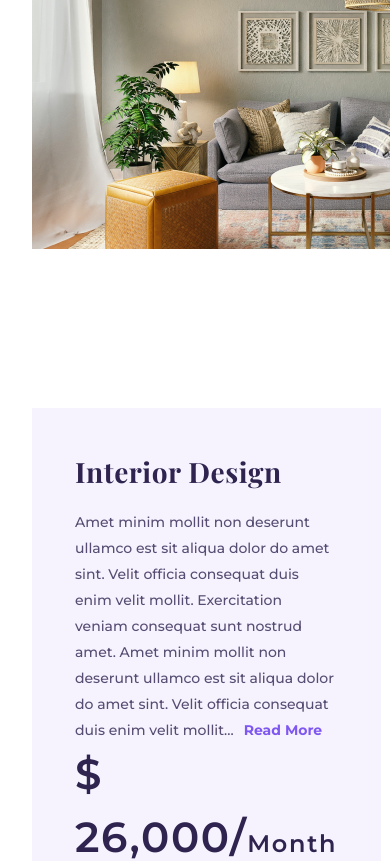
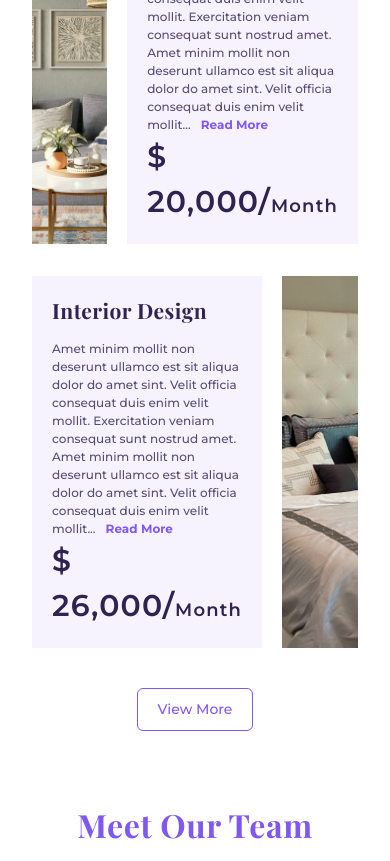
Before and after one commit to Melka1/starter-app, a Next.js app: page / in a window 390 px wide. Shown: the part 3160-4021 px from the top of the page. Built offline with nearby package versions, Linux system fonts and the light colour scheme; no server answers.

Commit message:
recent props query update

```diff
--- a/src/components/homepage/styles/recent.module.css
+++ b/src/components/homepage/styles/recent.module.css
@@ -6,19 +6,32 @@
 
 
 .recent--prop {
-  display: flex;
+  display: grid;
   gap: 32px;
+  grid-template-columns: 3fr 4fr;
+  width: 100%;
 }
 
 .recent--prop:nth-child(2n){
-  flex-direction: row-reverse;
+  grid-template-columns: 4fr 3fr;
+}
+
+.recent--prop img {
+  width: 100%;
+  height: 100%;
+  object-fit: cover;
+}
+
+.recent--prop:nth-child(2n)>div{
+  grid-column: 1/2;
+  grid-row: 1/2;
 }
 
 .recent--props--container {
   display: flex;
   flex-direction: column;
   gap:32px;
-
+  width: 100%;
 }
 
 .recent--prop--desc--container {
@@ -31,8 +44,8 @@
 .recent--prop--desc--title {
   font-family: var(--font-title);
   font-weight: 700;
-  font-size: 28px;
-  line-height: 42px;
+  font-size: 30px;
+  line-height: 45px;
   letter-spacing: 0.02em;
   text-transform: capitalize;
 
@@ -43,8 +56,8 @@
 .recent--prop--desc {
   font-family: var(--font-text);
   font-weight: 500;
-  font-size: 14px;
-  line-height: 26px;
+  font-size: 16px;
+  line-height: 30px;
   font-feature-settings: 'liga' off;
 
   color: rgba(47, 35, 79, 0.8);
@@ -65,8 +78,8 @@
 .recent--prop--cost {
   font-family: var(--font-text);
   font-weight: 600;
-  font-size: 42px;
-  line-height: 63px;
+  font-size: 45px;
+  line-height: 60px;
   letter-spacing: 0.04em;
   text-transform: capitalize;
 
@@ -103,3 +116,61 @@
   background: #F6F3FF;
   border-color: #2F234F;
 }
+
+@media screen and (max-width:1024px) {
+  .recent--prop--desc--title {
+    font-size: 27px;
+    line-height: 36px;
+  }
+
+  .recent--prop--desc {
+    font-size: 14px;
+    line-height: 28px;
+  }
+
+  .recent--prop--cost {
+    font-size: 36px;
+    line-height: 56px;
+  }
+}
+
+@media screen and (max-width:768px) {
+  .recent--prop {
+    grid-template-columns: 3fr 7fr;
+    gap: 20px;
+  }
+
+  .recent--prop:nth-child(2n){
+    grid-template-columns: 7fr 3fr;
+  }
+
+  .recent--prop--desc--container {
+    padding: 20px;
+  }
+
+  .recent--prop--desc--title {
+    font-size: 21px;
+    line-height: 28px;
+  }
+
+  .recent--prop--desc {
+    font-size: 12px;
+    line-height: 18px;
+  }
+
+  .recent--prop--cost {
+    font-size: 30px;
+    line-height: 45px;
+  }
+
+  .recent--prop--cost span {
+    font-size: 18px;
+    line-height: 24px;
+  }
+  .recent--props--view {
+    font-size: 14px;
+    line-height: 21px;
+    padding: 10px 20px;
+    margin-top: 40px;
+  }
+}
--- a/src/styles/globals.css
+++ b/src/styles/globals.css
@@ -169,7 +169,7 @@ a {
   }
 
   .subtitle {
-    font-size: 18px;
+    font-size: 16px;
   }
 
   .heading2 {
@@ -180,7 +180,9 @@ a {
 
 @media screen and (max-width:768px) {
   .subtitle {
-    font-size: 16px;
+    font-size: 14px;
+    line-height: 28px;
+    margin-bottom: 50px;
   }
 
   .heading1 {
```
